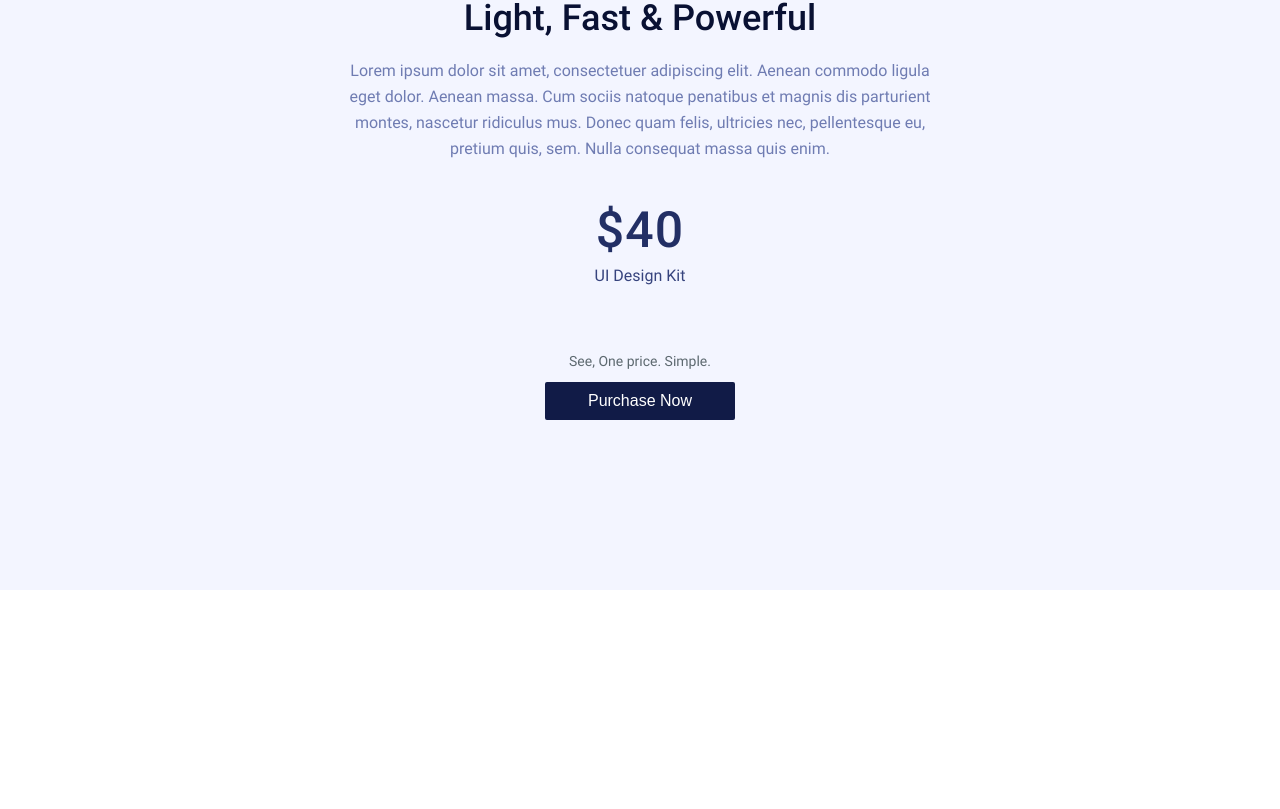
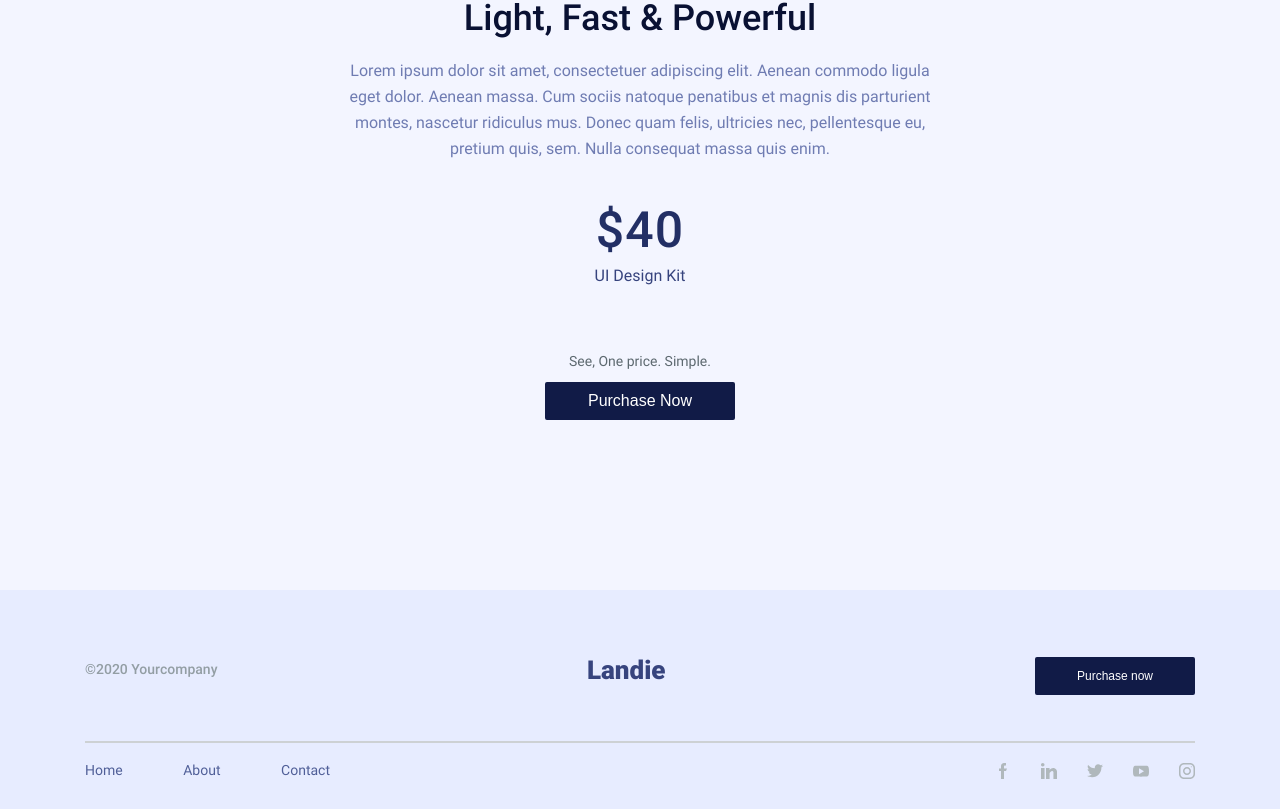
Before and after one commit to KostiantynKukh/LandingPageVue, a Vue app: page /#/ in a window 1280 px wide. Shown: the part 3749-4558 px from the top of the page. Before the commit the page ends 4339 px from the top, so only its background shows below. Built offline with nearby package versions, Linux system fonts and the light colour scheme.

Commit message:
addded footer

```diff
--- a/src/App.vue
+++ b/src/App.vue
@@ -1,16 +1,20 @@
 <template>
   <div id="app">
-    <header-main />
+    <header-component />
     <router-view></router-view>
+    <footer-component />
   </div>
 </template>
 
 <script>
-import HeaderMain from '@/components/Header'
+import HeaderComponent from '@/components/HeaderComponent'
+import FooterComponent from '@/components/FooterComponent'
+
 export default {
   name: 'app',
   components: {
-    HeaderMain
+    HeaderComponent,
+    FooterComponent
   }
 }
 </script>
--- /dev/null
+++ b/src/components/DesignAndBuild.vue
@@ -0,0 +1,43 @@
+<template>
+    <div class="wrap">
+            <section class="design-wrapper">
+                <div class="design-content">
+                    <h2 class="section-title">
+                        Design & Build Your Own Landing Pages
+                    </h2>
+                    <p class="section-description">
+                        Lorem ipsum dolor sit amet, consectetuer adipiscing elit. Aenean commodo ligula eget dolor. Aenean massa. Cum sociis natoque penatibus et magnis dis parturient montes, nascetur ridiculus
+                        mus. Donec quam felis, ultricies nec, pellentesque eu, pretium quis, sem. Nulla consequat massa quis enim.
+                    </p>
+                    <div class="first-block-cards">
+                           <w-card />
+                    </div>
+                </div>
+                <div class="first-block-about-device">
+                    <img src="/img/phone-device.jpg" alt="phone">
+                </div>
+        </section>
+        </div>
+</template>
+
+<script>
+import WCard from "@/widgets/WCard"
+
+export default {
+    name: 'DesignAndBuild',
+    components: {
+        WCard
+    }
+}
+</script>
+
+<style lang="scss" scoped>
+.design-wrapper {
+    padding-top: 100px;
+    display: flex;
+    justify-content: space-between;
+}
+.design-content {
+    max-width: 520px;
+}
+</style>
--- /dev/null
+++ b/src/components/FooterComponent.vue
@@ -0,0 +1,144 @@
+<template>
+    <footer class="footer">
+            <div class="wrap">
+
+                <div class="top-footer">
+
+                    <span class="top-footer-company">
+                        &#169;2020 Yourcompany
+                    </span>
+                    <router-link to="/" class="company-logo">Landie</router-link>
+                    <w-button type="button" size="md" color="dark">Purchase now</w-button>
+
+                </div>
+
+                <div class="bottom-footer">
+
+                    <navigation-list />
+
+                    <div class="social-icons">
+                        <a href="https://www.facebook.com/" target="_blank" class="facebook social-icon">
+                        </a>
+                        <a href="https://www.linkedin.com/" target="_blank" class="linkedin social-icon">
+                        </a>
+                        <a href="https://twitter.com/" target="_blank" class="twitter social-icon">
+                        </a>
+                        <a href="http://www.youtube.com/" target="_blank" class="youtube social-icon">
+                        </a>
+                        <a href="https://www.instagram.com/" target="_blank" class="instagram social-icon">
+                        </a>
+                    </div>
+
+                </div>
+            </div>
+        </footer>
+</template>
+
+<script>
+import WButton from "@/widgets/WButton"
+import NavigationList from "@/components/NavigationList"
+
+export default {
+    name: 'FooterComponent',
+    components: {
+        WButton,
+        NavigationList
+    }
+}
+</script>
+
+<style lang="scss" scoped>
+
+.footer {
+    background: #E7ECFF;
+    max-width: 1440px;
+    margin: 0 auto;
+}
+.top-footer {
+    padding: 67px 0 46px;
+    border-bottom: 2px solid #CDD1D4;
+    display: flex;
+    justify-content: space-between;
+}
+.top-footer-company {
+    font-weight: 500;
+    font-size: 1.4em;
+    line-height: 24px;
+    color: #939EA4;
+}
+.top-footer-btn {
+    max-width: 109px;
+    font-weight: 500;
+    font-size: 1.2em;
+    line-height: 18px;
+}
+.bottom-footer {
+    padding: 20px 0 30px;
+    display: flex;
+    justify-content: space-between;
+}
+.footer-nav-link {
+    color: #929ECC;
+}
+.social-icons {
+    width: 200px;
+    display: flex;
+    justify-content: space-between;
+}
+.social-icon {
+    width: 16px;
+    height: 16px;
+    transform: scale(1);
+    transition: 0.2s;
+
+    &:hover {
+        transform: scale(2);
+    }
+}
+
+.facebook {
+    background: url('/img/social-icons/facebook.svg') no-repeat center center;
+    background-size: cover;
+
+    &:hover {
+        background: url('/img/social-icons/facebook-hover.svg') no-repeat center center;
+    }
+}
+
+.linkedin {
+    background: url('/img/social-icons/linkedin.svg') no-repeat center center;
+    background-size: cover;
+
+    &:hover {
+        background: url('/img/social-icons/linkedin-hover.svg') no-repeat center center;
+    }
+}
+
+.twitter {
+    background: url('/img/social-icons/twitter.svg') no-repeat center center;
+    background-size: cover;
+
+    &:hover {
+        background: url('/img/social-icons/twitter-hover.svg') no-repeat center center;
+    }
+}
+
+.youtube {
+    background: url('/img/social-icons/youtube.svg') no-repeat center center;
+    background-size: cover;
+
+    &:hover {
+        background: url('/img/social-icons/youtube-hover.svg') no-repeat center center;
+    }
+}
+
+.instagram {
+    background: url('/img/social-icons/instagram.svg') no-repeat center center;
+    background-size: cover;
+
+    &:hover {
+        background: url('/img/social-icons/instagram-hover.svg') no-repeat center center;
+    }
+}
+
+</style>
--- a/src/components/PriceSection.vue
+++ b/src/components/PriceSection.vue
@@ -40,6 +40,7 @@ export default {
 .price-section {
     padding: 230px 0 170px;
     max-width: 1440px;
+    margin: 0 auto;
     background: #fff url('/img/price-block-bg.svg') no-repeat center top;
 }
 .price-section-wrap {
--- a/src/views/About.vue
+++ b/src/views/About.vue
@@ -1,11 +1,13 @@
 <template>
-  <div class="about">
-    <h1>This is an about page</h1>
-  </div>
+  <design-and-build />
 </template>
 
 <script>
+import DesignAndBuild from '@/components/DesignAndBuild'
 export default {
   name: 'About',
+  components: {
+    DesignAndBuild
+  }
 }
 </script>
```
Also changed, not shown: src/components/HeaderComponent.vue (renamed from src/components/Header.vue).
